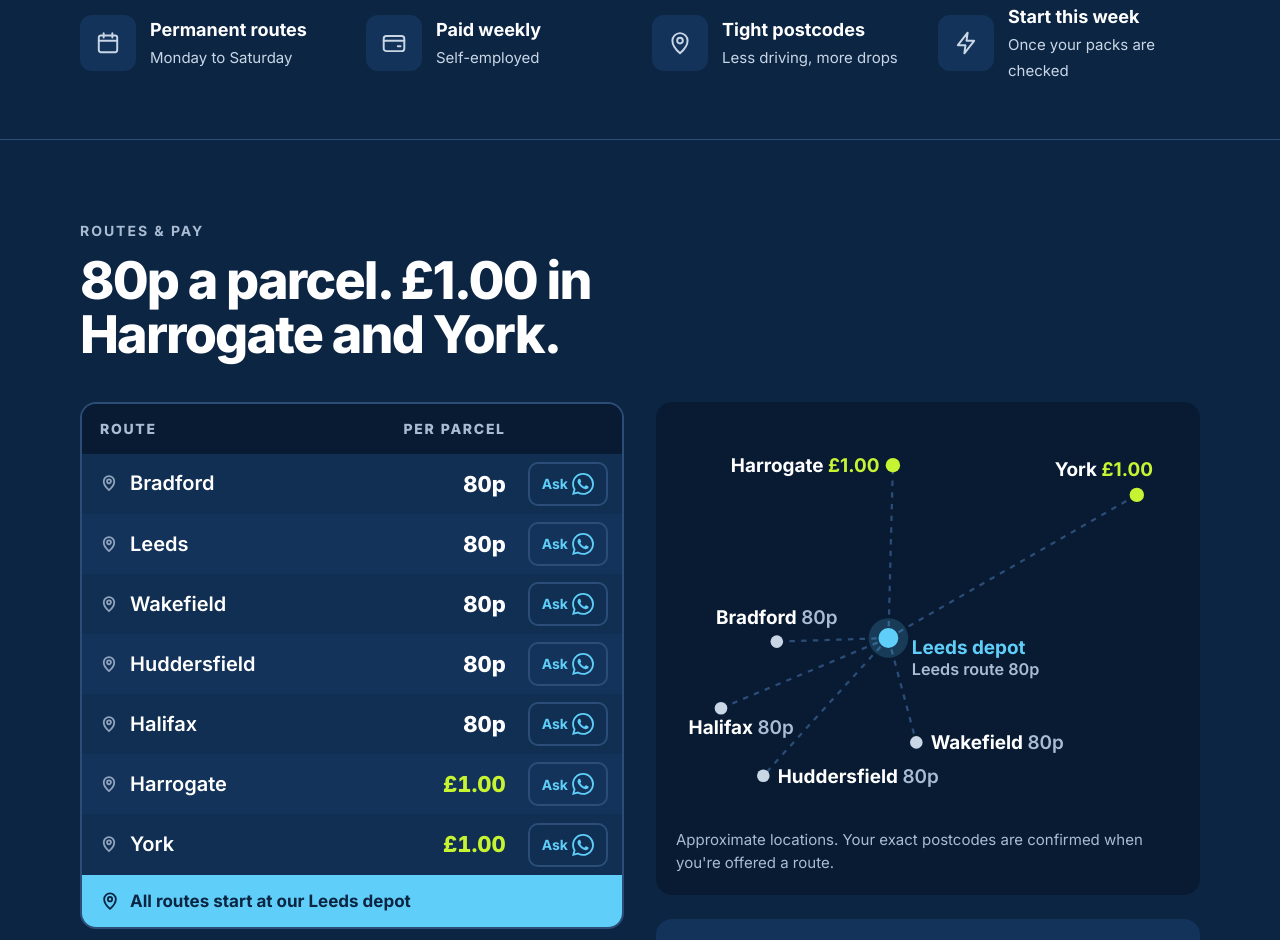
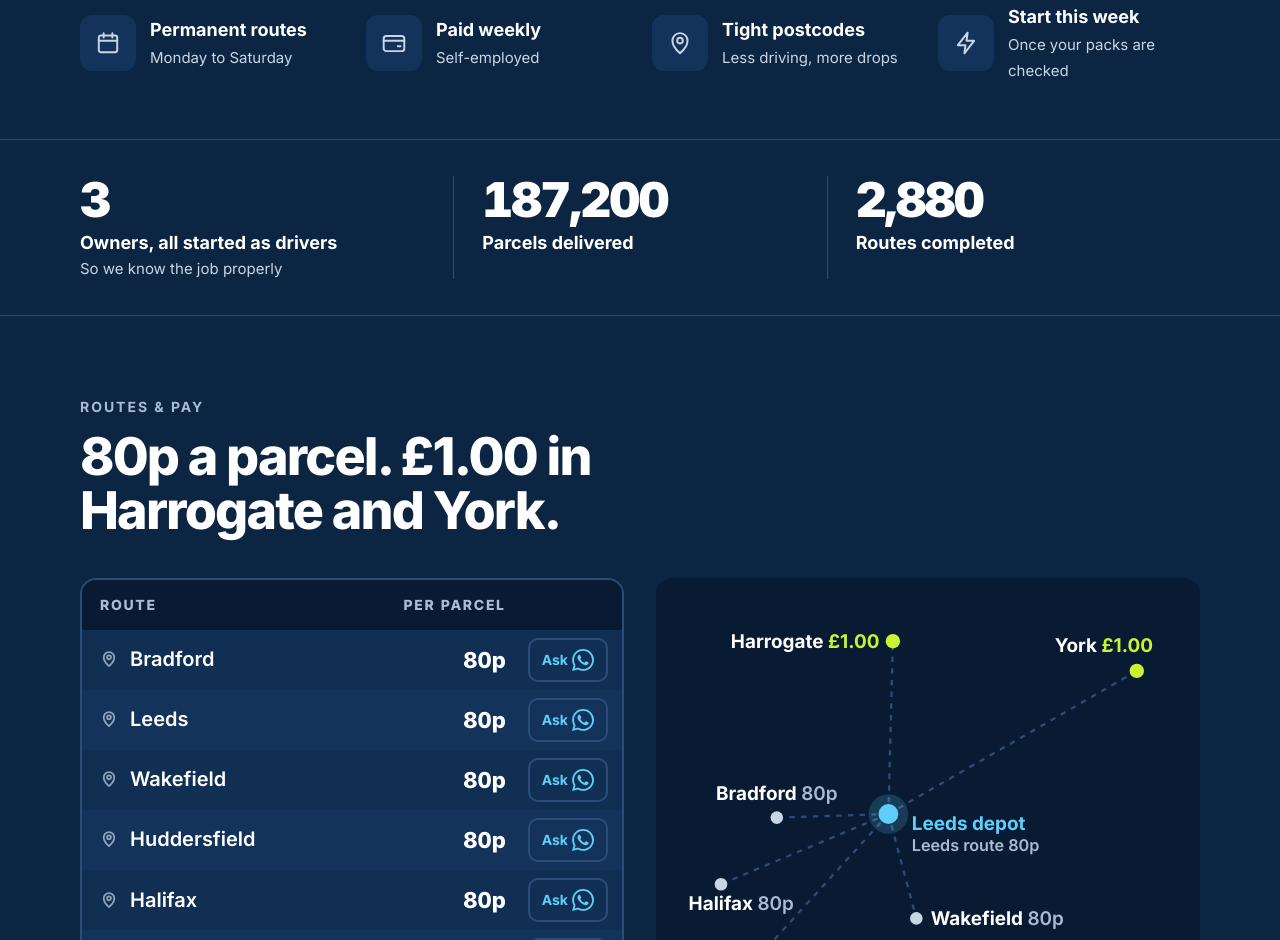
Before and after one commit to 2rmk4dsfrm-star/harlem, a plain HTML site: page index.html in a window 1280 px wide. Shown: the part 839-1779 px from the top of the page. Drawn offline with Linux system fonts and the light colour scheme.

Commit message:
Add trust bar under the hero: 3 owners, parcels delivered, routes completed
Co-Authored-By: Claude Opus 5.5 <noreply@anthropic.com>
Claude-Session: https://claude.ai/code/session_01G1cuJ5EaaWNf5ZjF3nsmQo

```diff
--- a/assets/css/styles.css
+++ b/assets/css/styles.css
@@ -182,6 +182,25 @@ body::before { content: ""; position: fixed; inset: 0 0 auto; height: env(safe-a
 .benefits li { display: flex; gap: 14px; align-items: center }
 .benefits b { display: block; font-size: 18px; font-weight: 700 }
 .benefits span { color: var(--hg-mist); font-size: 15px }
+
+/* ---------- Trust bar ----------
+   Three plain facts under the hero. Same navy as every section; numbers
+   are white (lime stays for money only). Rows on phones, columns on desktop. */
+.trust { padding-block: 28px; border-bottom: 1px solid var(--hg-line) }
+.trust-list { display: grid }
+.trust-list li { display: grid; grid-template-columns: 136px minmax(0, 1fr); gap: 14px; align-items: center; padding-block: 14px }
+.trust-list li + li { border-top: 1px solid var(--hg-line) }
+.trust-num { font-size: 32px; font-weight: 900; letter-spacing: -0.04em; line-height: 1; font-variant-numeric: tabular-nums; color: var(--hg-white) }
+.trust-list b { display: block; font-size: 18px; font-weight: 700; line-height: 1.25 }
+.trust-list span:not(.trust-num) { display: block; color: var(--hg-mist); font-size: 15px; line-height: 1.35; margin-top: 4px }
+@media (min-width: 760px) {
+  .trust { padding-block: 36px }
+  .trust-list { grid-template-columns: repeat(3, minmax(0, 1fr)) }
+  .trust-list li { grid-template-columns: none; gap: 8px; align-items: start; align-content: start; padding: 0 28px }
+  .trust-list li:first-child { padding-left: 0 }
+  .trust-list li + li { border-top: 0; border-left: 1px solid var(--hg-line) }
+  .trust-num { font-size: 48px }
+}
 
 /* ---------- Photos ----------
    Each slot holds one image, full width, with no text on top.
--- a/index.html
+++ b/index.html
@@ -113,6 +113,17 @@
       <li><span class="tile"><svg class="ic" aria-hidden="true"><use href="#i-wallet"/></svg></span><div><b>Paid weekly</b><span>Self-employed</span></div></li>
       <li><span class="tile"><svg class="ic" aria-hidden="true"><use href="#i-pin"/></svg></span><div><b>Tight postcodes</b><span>Less driving, more drops</span></div></li>
       <li><span class="tile"><svg class="ic" aria-hidden="true"><use href="#i-bolt"/></svg></span><div><b>Start this week</b><span>Once your packs are checked</span></div></li>
+    </ul>
+  </div>
+</section>
+
+<!-- ============ TRUST BAR ============ -->
+<section class="trust" aria-label="About Harlem Group">
+  <div class="wrap">
+    <ul class="trust-list">
+      <li><span class="trust-num">3</span><div><b>Owners, all started as drivers</b><span>So we know the job properly</span></div></li>
+      <li><span class="trust-num">187,200</span><div><b>Parcels delivered</b></div></li>
+      <li><span class="trust-num">2,880</span><div><b>Routes completed</b></div></li>
     </ul>
   </div>
 </section>
```
